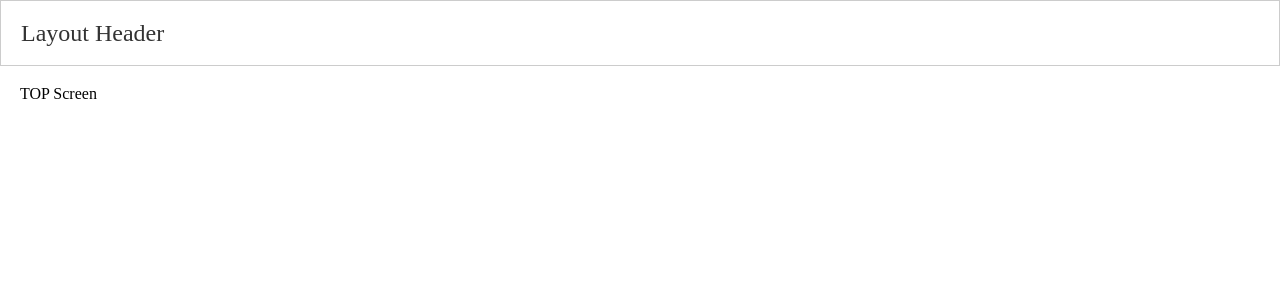
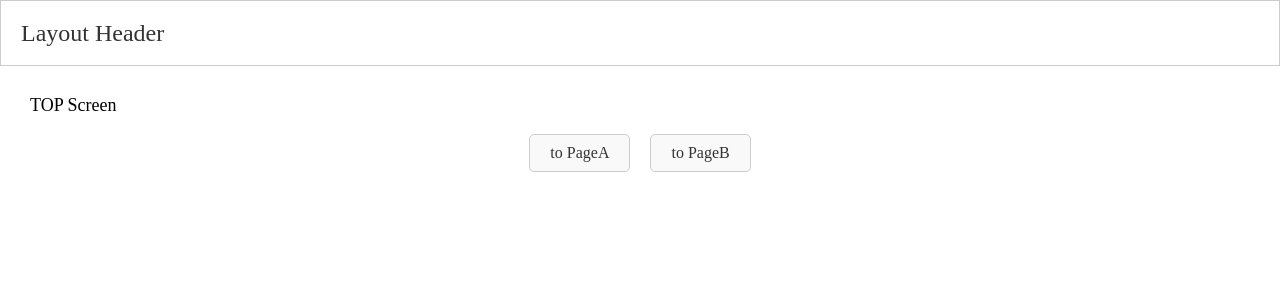
Before and after one commit to takahiroaoki/react-vite-sample, a React (Vite) app: page / in a window 1280 px wide. Shown: the top 300 px of the page. Built offline with nearby package versions, Linux system fonts and the light colour scheme.

Commit message:
:sparkles: add navigator

```diff
--- a/src/layouts/base/base-layout.tsx
+++ b/src/layouts/base/base-layout.tsx
@@ -5,7 +5,7 @@ export default function BaseLayout() {
   return (
     <>
         <div className={styles.headerSection}>
-        <h2 className={styles.header}>Layout Header</h2>
+        <h1 className={styles.header}>Layout Header</h1>
         </div>
         <div className={styles.contentSection}>
             <Outlet />
--- a/src/pages/page-a/index.module.css
+++ b/src/pages/page-a/index.module.css
@@ -1,3 +1,8 @@
+.titleSection {
+    padding: 10px;
+}
+
 .title {
     color: red;
+    font-size: 18px;
 }
--- a/src/pages/page-a/index.tsx
+++ b/src/pages/page-a/index.tsx
@@ -3,7 +3,9 @@ import styles from './index.module.css'
 export default function PageA() {
   return (
     <>
-      <p className={styles.title}>Page A</p>
+      <div className={styles.titleSection}>
+        <h2 className={styles.title}>Page A</h2>
+      </div>
     </>
   )
 }
--- a/src/pages/page-b/index.module.css
+++ b/src/pages/page-b/index.module.css
@@ -1,3 +1,8 @@
+.titleSection {
+    padding: 10px;
+}
+
 .title {
     color: blue;
+    font-size: 18px;
 }
--- a/src/pages/page-b/index.tsx
+++ b/src/pages/page-b/index.tsx
@@ -3,7 +3,9 @@ import styles from './index.module.css'
 export default function PageB() {
   return (
     <>
-      <p className={styles.title}>Page B</p>
+      <div className={styles.titleSection}>
+        <h2 className={styles.title}>Page B</h2>
+      </div>
     </>
   )
 }
--- a/src/pages/top/index.module.css
+++ b/src/pages/top/index.module.css
@@ -1,3 +1,28 @@
+.titleSection {
+    padding: 10px;
+}
+
 .title {
     color: black;
+    font-size: 18px;
 }
+
+.navigatorSection {
+    display: flex;
+    justify-content: center;
+    padding: 10px;
+}
+
+.navigatorWrapper {
+    margin: 0 10px 0 10px;
+    padding: 10px 20px 10px;
+    border: 1px solid #ccc;
+    border-radius: 5px;
+    background-color: #f9f9f9;
+}
+
+.navigator {
+    font-size: 16px;
+    color: #333;
+    text-decoration: none;
+}
--- a/src/pages/top/index.tsx
+++ b/src/pages/top/index.tsx
@@ -1,9 +1,20 @@
 import styles from './index.module.css'
+import { Link } from "react-router";
 
 export default function Top() {
   return (
     <>
-      <p className={styles.title}>TOP Screen</p>
+      <div className={styles.titleSection}>
+        <h2 className={styles.title}>TOP Screen</h2>
+      </div>
+      <div className={styles.navigatorSection}>
+        <div className={styles.navigatorWrapper}>
+          <Link className={styles.navigator} to={"/pageA"}>to PageA</Link>
+        </div>
+        <div className={styles.navigatorWrapper}>
+          <Link className={styles.navigator} to={"/pageB"}>to PageB</Link>
+        </div>
+      </div>
     </>
   )
 }
```
